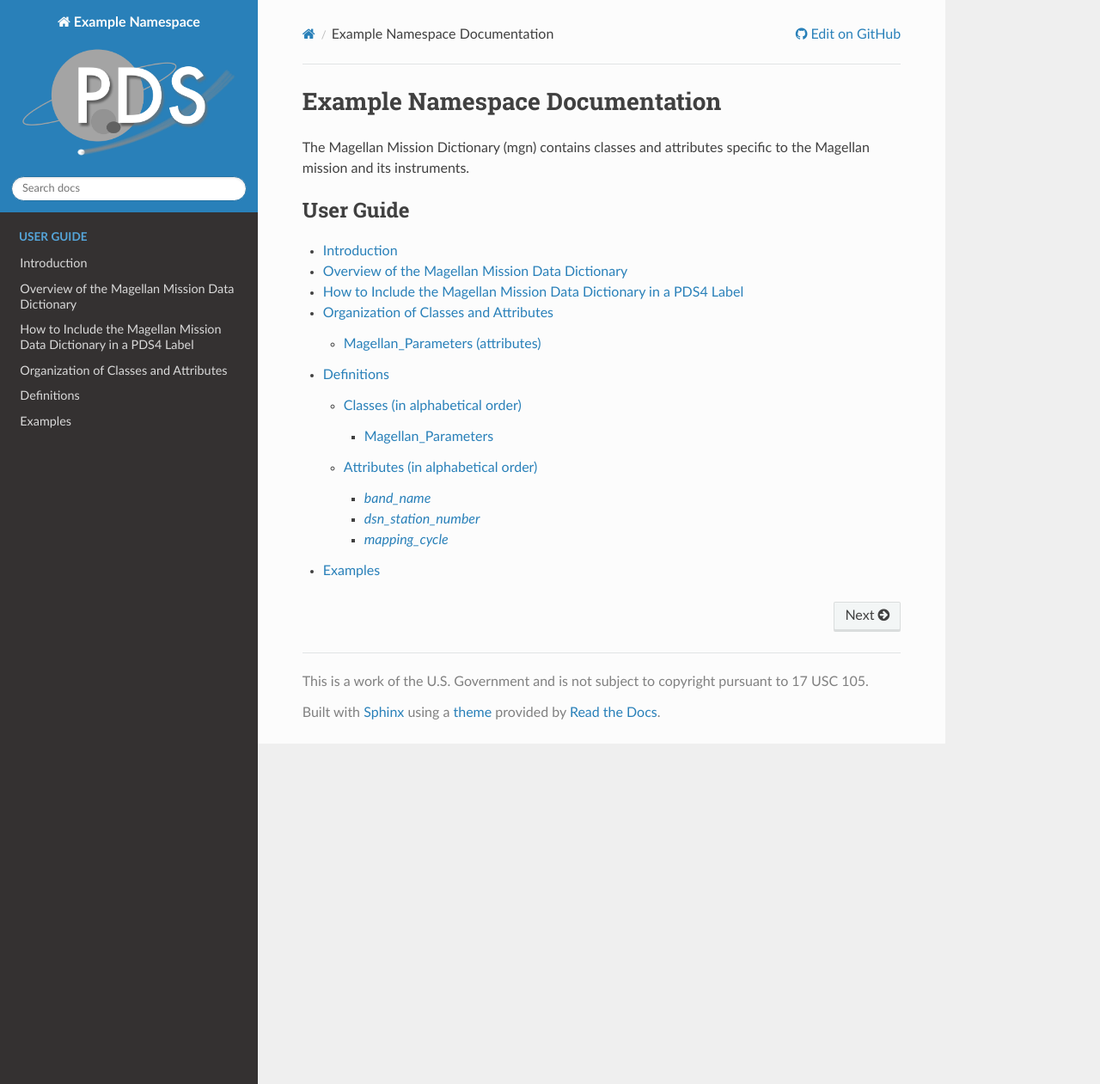
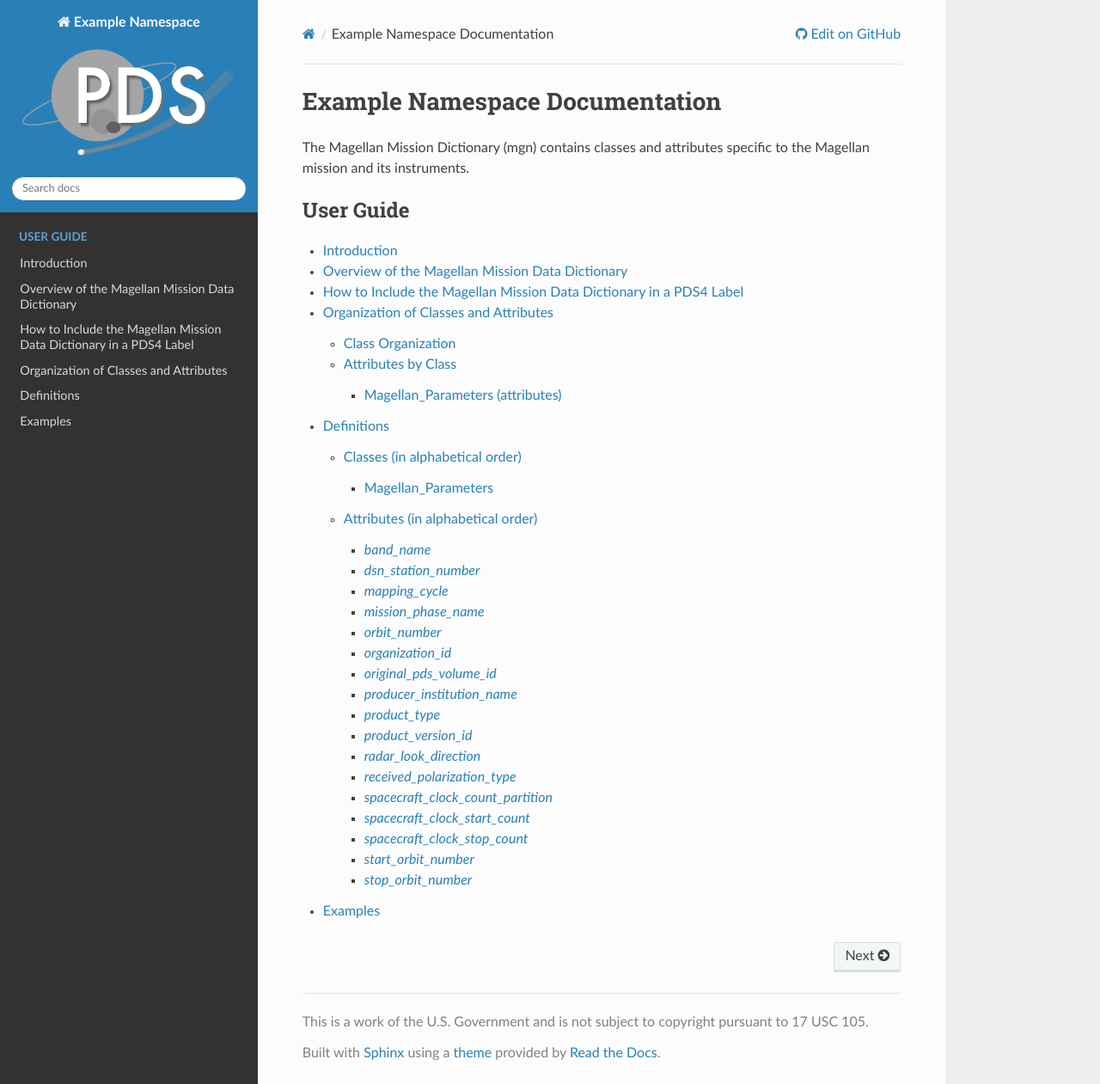
Before and after one commit to pds-data-dictionaries/ldd-mgn, a Sphinx documentation site: the page built from docs/source/index.rst, in a window 1280 px wide and 1261 px high. Shown: the whole window at 86% size. Built offline with Sphinx 7.4.7 and the Read the Docs theme 3.1.0, drawn with Linux system fonts in a browser that asks for light colours.

Commit message:
Update user-guide.md

````diff
--- a/docs/source/user/user-guide.md
+++ b/docs/source/user/user-guide.md
@@ -36,12 +37,12 @@
 ```
    <?xml version="1.0" encoding="UTF-8"?>
    <?xml-model href="https://pds.nasa.gov/pds4/pds/v1/PDS4_PDS_1M00.sch" schematypens="http://purl.oclc.org/dsdl/schematron"?>
-   <?xml-model href="https://pds.nasa.gov/pds4/mission/mgn/v1/PDS4_MGN_1K00_1000.sch" schematypens="http://purl.oclc.org/dsdl/schematron"?>
+   <?xml-model href="https://pds.nasa.gov/pds4/mission/mgn/v1/PDS4_MGN_1M00_1100.sch" schematypens="http://purl.oclc.org/dsdl/schematron"?>
    <Product_Observational xmlns="http://pds.nasa.gov/pds4/pds/v1"
        xmlns:mgn="http://pds.nasa.gov/pds4/mission/mgn/v1"
        xmlns:xsi="http://www.w3.org/2001/XMLSchema-instance"
        xsi:schemaLocation="http://pds.nasa.gov/pds4/pds/v1           https://pds.nasa.gov/pds4/pds/v1/PDS4_PDS_1M00.xsd
-                           http://pds.nasa.gov/pds4/mission/mgn/v1   https://pds.nasa.gov/pds4/mission/mgn/v1/PDS4_MGN_1K00_1000.xsd">
+                           http://pds.nasa.gov/pds4/mission/mgn/v1   https://pds.nasa.gov/pds4/mission/mgn/v1/PDS4_MGN_1M00_1100.xsd">
 ```
 
 The following is an example showing the location of the Magellan dictionary classes and attributes in a PDS4 label.
@@ -51,23 +52,23 @@
   ...
   <Mission_Area>
     <mgn:Magellan_Parameters>
-      <mgnband_name>
-      <mgndsn_station_number>
-      <mgnorganization_id>
-      <mgnreceived_polarization_type>
-      <mgnproduct_type>
-      <mgnproduct_version_id>
-      <mgnmapping_cycle>
-      <mgnorbit_number>
-      <mgnstart_orbit_number>
-      <mgnstop_orbit_number>
-      <mgnmission_phase_name>
-      <mgnradar_look_direction>
-      <mgnspacecraft_clock_count_partition>
-      <mgnspacecraft_clock_start_count>
-      <mgnspacecraft_clock_stop_count>
-      <mgnproducer_institution_name>
-      <mgnoriginal_pds_volume_id>
+      <mgn:band_name/>
+      <mgn:dsn_station_number/>
+      <mgn:organization_id/>
+      <mgn:received_polarization_type/>
+      <mgn:product_type/>
+      <mgn:product_version_id/>
+      <mgn:mapping_cycle/>
+      <mgn:orbit_number/>
+      <mgn:start_orbit_number/>
+      <mgn:stop_orbit_number/>
+      <mgn:mission_phase_name/>
+      <mgn:radar_look_direction/>
+      <mgn:spacecraft_clock_count_partition/>
+      <mgn:spacecraft_clock_start_count/>
+      <mgn:spacecraft_clock_stop_count/>
+      <mgn:producer_institution_name/>
+      <mgn:original_pds_volume_id/>
     </mgn:Magellan_Parameters>
   </Mission_Area>
   ...
@@ -77,38 +78,36 @@
 The namespace for the Magellan Mission Dictionary is http://pds.nasa.gov/pds4/mission/mgn/v1, abbreviated "mgn:".
 
 # Organization of Classes and Attributes
-
-See the [schematic](../../MGN_LDD_diagram.png) for a visual representation of the classes and attributes (not yet available).
-
-Below is a list showing the hierarchy of classes in order of appearance in the PDS4 label.
-See the Definitions section for complete definitions.
-
-- [Magellan_Parameters](#magellan_parameters-attributes)
-
-Below are lists showing the hierarchy of class attributes in order of appearance in the PDS4 label.
-See the Definitions section for complete definitions.
-
-## [Magellan_Parameters](#magellan_parameters) (attributes)
-
-- product_type
-- product_version_id
+## Class Organization
+Below is a structured list showing the organization of classes in order of appearance in the PDS4 label.
+See the [Definitions](#definitions) section for complete definitions.
+- [Magellan_Parameters](#magellan_parameters)
+## Attributes by Class
+Each class with attributes is listed below. Both classes and attributes are ordered by appearance in the PDS4 label.
+See the [Definitions](#definitions) section for complete definitions.
+### [Magellan_Parameters](#magellan_parameters) (attributes)
+- [band_name](#band_name)
+- [dsn_station_number](#dsn_station_number)
+- [organization_id](#organization_id)
+- [received_polarization_type](#received_polarization_type)
+- [product_type](#product_type)
+- [product_version_id](#product_version_id)
 - [mapping_cycle](#mapping_cycle)
-- orbit_number
-- start_orbit_number
-- stop_orbit_number
-- mission_phase_name
-- radar_look_direction
-- spacecraft_clock_count_partition
-- spacecraft_clock_start_count
-- spacecraft_clock_stop_count
-- producer_institution_name
-- original_pds3_volume_id
-
+- [orbit_number](#orbit_number)
+- [start_orbit_number](#start_orbit_number)
+- [stop_orbit_number](#stop_orbit_number)
+- [mission_phase_name](#mission_phase_name)
+- [radar_look_direction](#radar_look_direction)
+- [spacecraft_clock_count_partition](#spacecraft_clock_count_partition)
+- [spacecraft_clock_start_count](#spacecraft_clock_start_count)
+- [spacecraft_clock_stop_count](#spacecraft_clock_stop_count)
+- [producer_institution_name](#producer_institution_name)
+- [original_pds_volume_id](#original_pds_volume_id)
 # Definitions
 ## Classes (in alphabetical order)
-
 ### Magellan_Parameters
 The Magellan_Parameters class is the container for mission-specific metadata elements.
+- [go to attributes](#magellan_parameters-attributes)
 - Minimum occurrences: 1
 - Maximum occurrences: 1
 
@@ -145,7 +144,7 @@
 - Maximum occurrences: 1
 - Nillable: No
 
-*mission_phase_name*
+### *mission_phase_name*
  The mission_phase_name attribute provides the mission-defined name of a time period within the mission.
 - PDS4 data type: ASCII_Short_String_Collapsed
 - Valid values:
@@ -207,7 +206,7 @@
 - Maximum occurrences: unbounded
 - Nillable: No
 
-*orbit_number*
+### *orbit_number*
 The orbit_number attribute identifies the number of the orbital revolution around a target body.
 - PDS4 data type: ASCII_NonNegative_Integer
 - Valid values: N/A
@@ -217,7 +216,7 @@
 - Maximum occurrences: 1
 - Nillable: No
 
-*organization_id*
+### *organization_id*
  The organization that produced the data.
 - PDS4 data type: ASCII_Short_String_Collapsed
 - Valid values:
@@ -228,7 +227,7 @@
 - Maximum occurrences: 1
 - Nillable: No
 
-*original_pds_volume_id*
+### *original_pds_volume_id*
 The original PDS volume_id of where the Magellan data are located.
 - PDS4 data type: ASCII_Short_String_Collapsed
 - Valid values: N/A
@@ -236,7 +235,7 @@
 - Maximum occurrences: 1
 - Nillable: No
 
-*producer_institution_name*
+### *producer_institution_name*
 The producer_institution_name attribute identifies a university, research center, NASA center, or other institution associated with the production of a data product.
 - PDS4 data type: ASCII_Short_String_Collapsed
 - Valid values: N/A
@@ -244,7 +243,7 @@
 - Maximum occurrences: 1
 - Nillable: No
 
-*product_type*
+### *product_type*
 The product_type attribute indicates the type of data for an individual data product. The values are based on the values used by the Magellan project for their delivery to PDS.
 - PDS4 data type: ASCII_Short_String_Collapsed
 - Valid values:
@@ -289,7 +288,7 @@
 - Maximum occurrences: 1
 - Nillable: No
 
-*product_version_id*
+### *product_version_id*
 The product_version_id attribute identifies the version of an individual data product.
 - PDS4 data type: ASCII_Short_String_Collapsed
 - Valid values: N/A
@@ -297,7 +296,7 @@
 - Maximum occurrences: 1
 - Nillable: No
 
-*radar_look_direction*
+### *radar_look_direction*
  The radar_look_direction attribute provides the direction the radar antenna was pointing relative to the spacecraft ground track along a given orbit. Most cases were Left or Right. Stereo indicates left looking with an incidence angle for stereo measurements. Maxwell is a special case for observing the Maxwell feature.
 - PDS4 data type: ASCII_Short_String_Collapsed
 - Valid values:
@@ -315,7 +314,7 @@
 - Maximum occurrences: 1
 - Nillable: No
 
-*received_polarization_type*
+### *received_polarization_type*
  The radio polarization of the receiving antenna and feed.
 - PDS4 data type: ASCII_Short_String_Collapsed
 - Valid values:
@@ -327,7 +326,7 @@
 - Maximum occurrences: 1
 - Nillable: No
 
-*spacecraft_clock_count_partition*
+### *spacecraft_clock_count_partition*
 The spacecraft_clock_count_partition attribute indicates the clock partition active for the spacecraft_clock_start_count and spacecraft_clock_stop_count attributes.
 - PDS4 data type: ASCII_NonNegative_Integer
 - Valid values: N/A
@@ -335,7 +334,7 @@
 - Maximum occurrences: 1
 - Nillable: No
 
-*spacecraft_clock_start_count*
+### *spacecraft_clock_start_count*
 The spacecraft_clock_start_count attribute provides the value of the spacecraft clock at the beginning of a time period of interest.
 - PDS4 data type: ASCII_Short_String_Collapsed
 - Valid values: N/A
@@ -343,7 +342,7 @@
 - Maximum occurrences: 1
 - Nillable: Yes
 
-*spacecraft_clock_stop_count*
+### *spacecraft_clock_stop_count*
 The spacecraft_clock_stop_count attribute provides the value of the spacecraft clock at the end of a time period of interest.
 - PDS4 data type: ASCII_Short_String_Collapsed
 - Valid values: N/A
@@ -351,7 +350,7 @@
 - Maximum occurrences: 1
 - Nillable: Yes
 
-*start_orbit_number*
+### *start_orbit_number*
 Provides the the lowest revolution orbit number that contributed data to a given data product.
 - PDS4 data type: ASCII_NonNegative_Integer
 - Valid values: N/A
@@ -361,7 +360,7 @@
 - Maximum occurrences: 1
 - Nillable: No
 
-*stop_orbit_number*
+### *stop_orbit_number*
 Provides the the highest revolution orbit number that contributed data to a given data product.
 - PDS4 data type: ASCII_NonNegative_Integer
 - Valid values: N/A
@@ -401,3 +400,23 @@
   </mgn:Magellan_Parameters>
 </Mission_Area>
 ```
+Example PDS4 label snippet from urn:nasa:pds:magellan_bsr_calibrated:prt:4156194b:
+```
+<Mission_Area>
+
+  <mgn:Magellan_Parameters>
+
+    <mgn:band_name>S</mgn:band_name>
+
+    <mgn:dsn_station_number>63</mgn:dsn_station_number>
+
+    <mgn:organization_id>SUE</mgn:organization_id>
+
+    <mgn:received_polarization_type>right circular</mgn:received_polarization_type>
+
+    <mgn:product_type>BSR</mgn:product_type>
+
+  </mgn:Magellan_Parameters>
+
+</Mission_Area>
+```
````
Also changed, not shown: other parts of docs/source/user/user-guide.md (+1 -0 lines).
